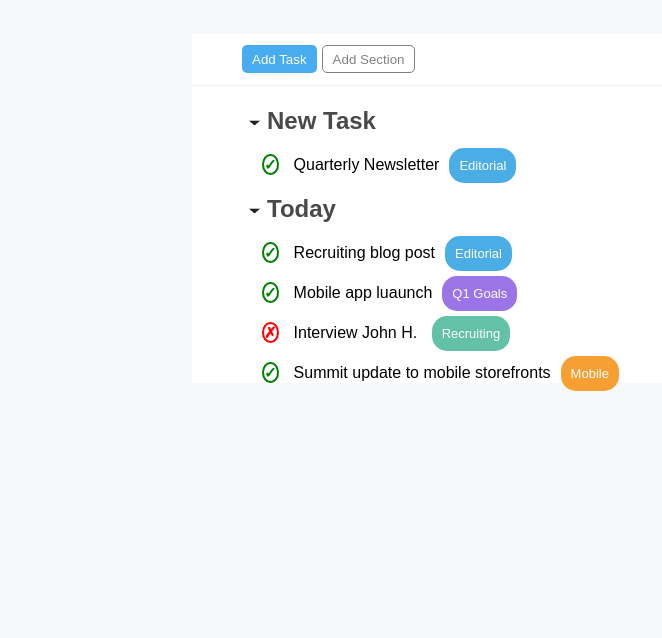
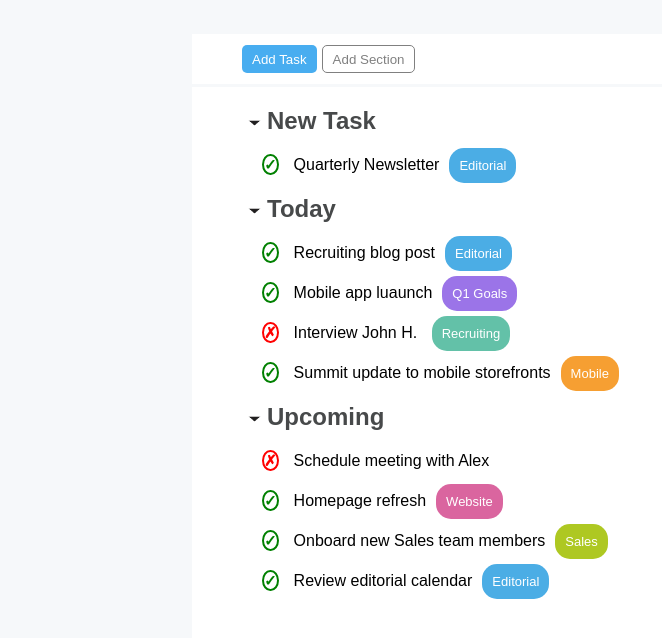
Before and after one commit to SerenaMichetti/html-css-toboolist, a plain HTML site: page index.html in a window 1280 px wide. Shown: the part 66-704 px from the top of the page, without its empty margins (0-662 px from the left). Drawn offline with Linux system fonts and the light colour scheme.

Commit message:
commit con tutte le task, aggiunti commenti, aggiunto css

```diff
--- a/index.html
+++ b/index.html
@@ -11,39 +11,48 @@
 </head>
 
 <body>
+    <!--logo e titolo-->
     <header>
         <img class="logo" src="./img/Logo.png">
         <h1 class="toboolist">Toboolist</h1>
     </header>
     <main>
+        <!--prima task con pulsanti-->
         <section id="button-section">
             <button id="add-task">Add Task</button>
             <button id="add-section">Add Section</button>
         </section>
         <div class="separator"></div>
+        <!--seconda task-->
         <section class="elements">
             <div class="title-task"><img src="./img/freccia-giu.jpg"><span class="title-new-task">New Task</span></div>
             <div class="all-elements"><span class="e-check">&check;</span><span class="e-text">Quarterly
                     Newsletter</span><span class="e-box-blu">Editorial</span></div>
         </section>
+        <!--terza task-->
         <section class="elements">
             <div class="title-task"><img src="./img/freccia-giu.jpg"><span class="title-new-task">Today</span></div>
             <div class="all-elements"><span class="e-check">&check;</span><span class="e-text">Recruiting blog
                     post</span><span class="e-box-blu">Editorial</span></div>
             <div class="all-elements"><span class="e-check">&check;</span><span class="e-text">Mobile app
                     luaunch</span><span class="e-box-purple">Q1 Goals</span></div>
-                 <div class="all-elements"><span class="e-cross">&cross;</span><span class="e-text">Interview John H.
-                    </span><span class="e-box-green">Recruiting</span></div>
-            <div class="all-elements"><span class="e-check">&check;</span><span class="e-text">Summit update to mobile storefronts</span><span class="e-box-orange">Mobile</span></div>
-
-
-
-
-
-
-
+            <div class="all-elements"><span class="e-cross">&cross;</span><span class="e-text">Interview John H.
+                </span><span class="e-box-green">Recruiting</span></div>
+            <div class="all-elements"><span class="e-check">&check;</span><span class="e-text">Summit update to mobile
+                    storefronts</span><span class="e-box-orange">Mobile</span></div>
         </section>
-
+        <!--quarta task-->
+        <section class="elements">
+            <div class="title-task"><img src="./img/freccia-giu.jpg"><span class="title-new-task">Upcoming</span></div>
+            <div class="all-elements"><span class="e-cross">&cross;</span><span class="e-text">Schedule meeting with
+                    Alex </span></div>
+            <div class="all-elements"><span class="e-check">&check;</span><span class="e-text">Homepage
+                    refresh</span><span class="e-box-pink">Website</span></div>
+            <div class="all-elements"><span class="e-check">&check;</span><span class="e-text">Onboard new Sales
+                    team members</span><span class="e-box-olive">Sales</span></div>
+            <div class="all-elements"><span class="e-check">&check;</span><span class="e-text">Review editorial
+                    calendar</span><span class="e-box-blu">Editorial</span></div>
+        </section>
 
     </main>
 </body>
--- a/style.css
+++ b/style.css
@@ -33,6 +33,7 @@ main {
     width: 70%;
     margin: auto;
     margin-top: 40px;
+    padding-bottom: 60px;
 }
 
 section {
@@ -142,3 +143,20 @@ section {
     font-size:small;
     padding:10px;
    }
+    .e-box-pink{
+    background-color:#da659f;
+    margin-left: 10px;
+    border-radius: 15px;
+    color:white;
+    font-size:small;
+    padding:10px;
+   }
+   .e-box-olive{
+    background-color:#aec822;
+    margin-left: 10px;
+    border-radius: 15px;
+    color:white;
+    font-size:small;
+    padding:10px;
+   }
+   }
```
